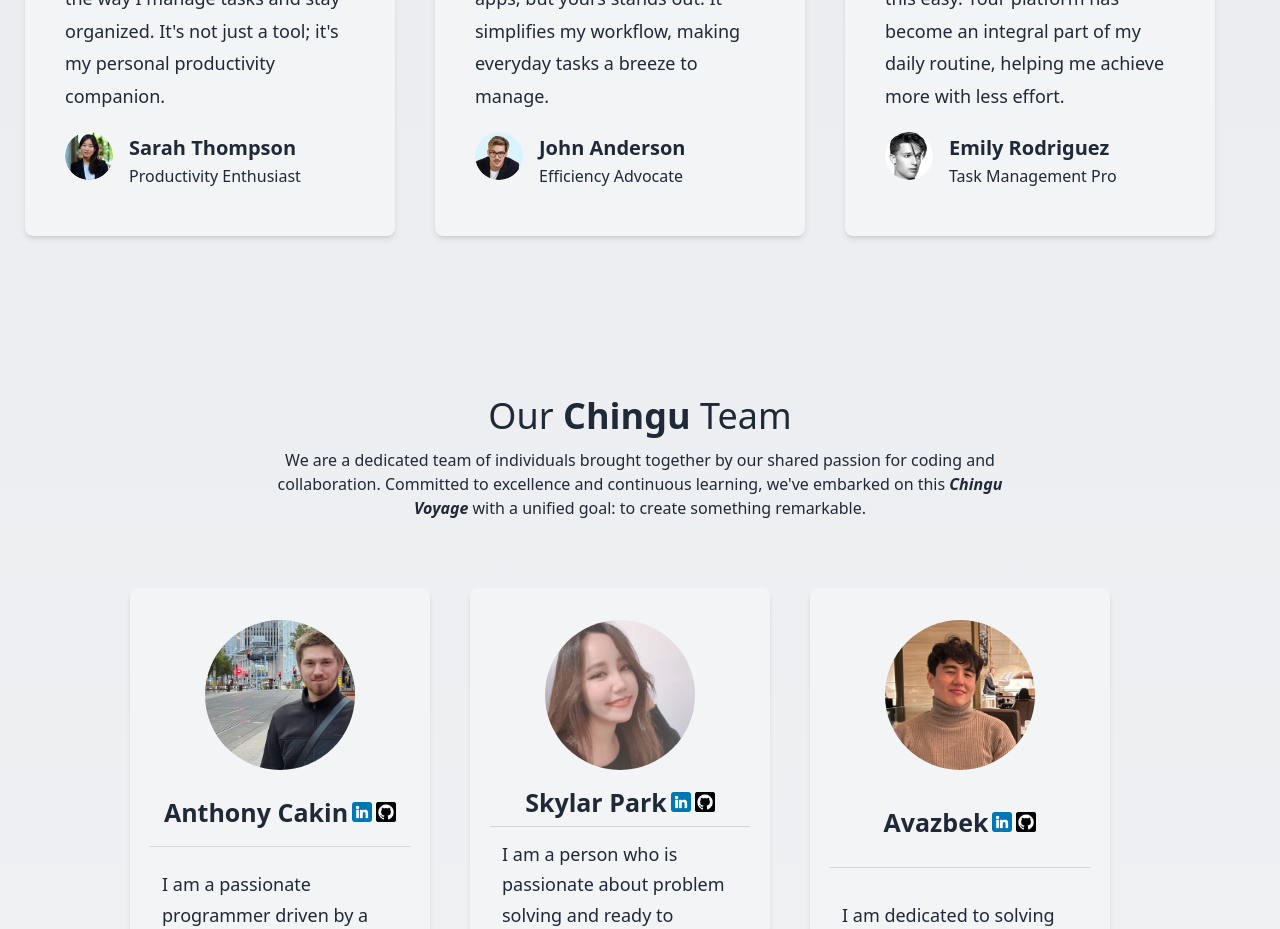
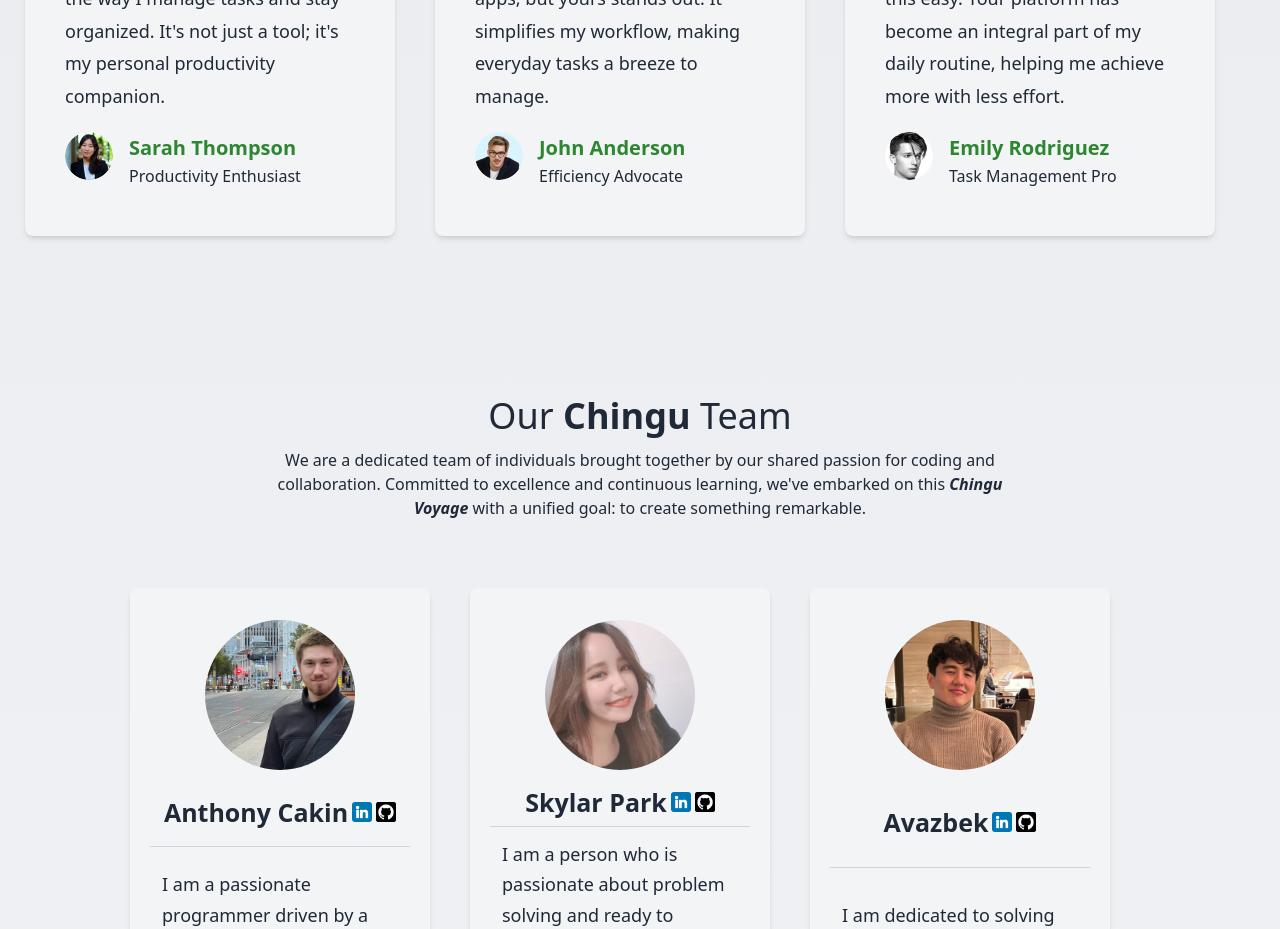
Before and after one commit to chingu-voyages/v47-tier2-team-10, a React (Create React App) app in the folder v47-client/: page / in a window 1280 px wide. Shown: the part 2160-3089 px from the top of the page. Built offline with nearby package versions, Linux system fonts and the light colour scheme.

Commit message:
change name color

```diff
--- a/v47-client/src/components/landing/testimonials/FeedbackCard.jsx
+++ b/v47-client/src/components/landing/testimonials/FeedbackCard.jsx
@@ -12,7 +12,7 @@ const FeedbackCard = ({ content, name, title, img }) => (
     <div className="flex flex-row">
       <img src={img} alt={name} className="w-[48px] h-[48px] rounded-full" />
       <div className="flex flex-col ml-4">
-        <h4 className="font-poppins font-semibold text-[20px] leading-[32px]  text-gray-800 dark:text-gray-200">
+        <h4 className="font-poppins font-semibold text-[20px] leading-[32px] text-[#2d8630] dark:text-gray-200">
           {name}
         </h4>
         <p className="font-poppins font-normal text-[16px] leading-[24px]  text-gray-800 dark:text-gray-200">
```
